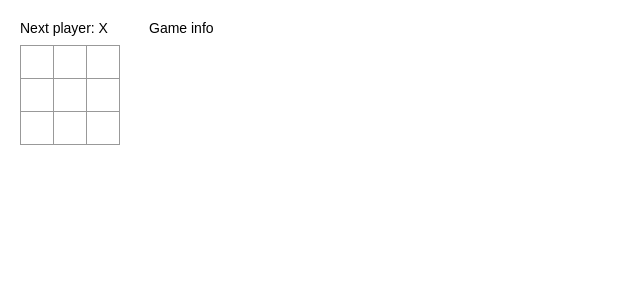
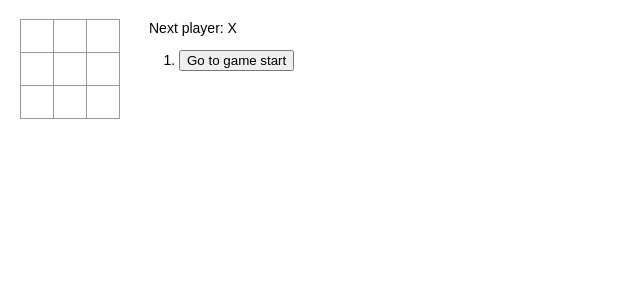
Before and after one commit to KMSlohan/react-app, a React (Create React App) app: page / in a window 1280 px wide. Shown: the top 300 px of the page, without its empty margins (0-640 px from the left). Built offline with nearby package versions, Linux system fonts and the light colour scheme.

Commit message:
과거 기록 기억

```diff
--- a/src/App.js
+++ b/src/App.js
@@ -1,14 +1,83 @@
 import "./App.css"
+import React, { useState } from 'react'
 import Board from "./components/Board";
 
 function App() {
+
+   /**
+   * 첫 번째 인수 : 변수 이름 (getter)
+   * 두 번째 인수 : State를 정하는 함수 (setter)
+   */
+  const [history, setHistory] = useState([{squares: Array(9).fill(null)}]);
+  const [xIsNext, setXIsNext] = useState(true)
+
+  const calculateWinner = (squares) => {
+    const lines = [
+      [0, 1, 2],
+      [3, 4, 5],
+      [6, 7, 8],
+      [0, 3, 6],
+      [1, 4, 7],
+      [2, 5, 8],
+      [0, 4, 8],
+      [2, 4, 6]
+    ]
+    for (let index = 0; index < lines.length; index++) {
+      const [a, b, c] = lines[index]
+      if(squares[a] && squares[a] === squares[b] && squares[a] === squares[c]) {
+        return squares[a]
+      }
+    }
+    return null
+  }
+
+  const current = history[history.length - 1] // 최신 동작
+  const winner = calculateWinner(current.squares)
+
+
+  let status;
+  if (winner) {
+    status = 'Winner: ' + winner
+  } else {
+    status =  `Next player: ${xIsNext ? 'X' : 'O'}`
+  }
+
+  /**
+     * CELL CLICK EVENT
+     * 클릭시 X, O 교체
+     * */
+  const handleClick = (i) => {
+    const newSquares = current.squares.slice()
+
+    if (calculateWinner(newSquares) || newSquares[i]) {
+      return
+    }
+
+    newSquares[i] = xIsNext ? 'X' : 'O'
+    setHistory([...history, { squares : newSquares }])
+    // setXIsNext(!xIsNext) // 여러 개의 setXIsNext가 있어도 하나만 실행이 된다.
+    setXIsNext(prev => !prev) // 여러 개의 setXIsNext가 있으면 여러 개가 다 실행이 된다.
+  }
+
+  const moves = history.map((step, move) => {
+    const desc = move ?
+    'Go to move #' + move :
+    'Go to game start'
+    return (
+      <li key={move}>
+        <button>{desc}</button>
+      </li>
+    )
+  })
+
   return (
     <div className="game">
       <div className="game-board">
-        <Board />
+        <Board squares={current.squares} onClick={(i) => handleClick(i)}/>
       </div>
       <div className="game-info">
-        Game info
+        <div className="status">{status}</div>
+        <ol>{moves}</ol>
       </div>
     </div>
   );
--- a/src/components/Board.js
+++ b/src/components/Board.js
@@ -2,66 +2,11 @@ import React, { useState } from 'react'
 import Square from './Square'
 import "./Board.css"
 
-const Board = () => {
-
-  /**
-   * 첫 번째 인수 : 변수 이름 (getter)
-   * 두 번째 인수 : State를 정하는 함수 (setter)
-   */
-  const [squares, setSquares] = useState(Array(9).fill(null))
-  const [xIsNext, setXIsNext] = useState(true)
-
-  // 승자 결정
-  const calculateWinner = (squares) => {
-    const lines = [
-      [0, 1, 2],
-      [3, 4, 5],
-      [6, 7, 8],
-      [0, 3, 6],
-      [1, 4, 7],
-      [2, 5, 8],
-      [0, 4, 8],
-      [2, 4, 6]
-    ]
-    for (let index = 0; index < lines.length; index++) {
-      const [a, b, c] = lines[index]
-      if(squares[a] && squares[a] === squares[b] && squares[a] === squares[c]) {
-        return squares[a]
-      }
-    }
-    return null
-  }
-
-  // 승자 표시
-  const winner = calculateWinner(squares)
-  let status;
-  if (winner) {
-    status = 'Winner: ' + winner
-  } else {
-    status =  `Next player: ${xIsNext ? 'X' : 'O'}`
-  }
-
-
-  /**
-   * CELL CLICK EVENT
-   * 클릭시 X, O 교체
-   * */
-  const handleClick = (i) => {
-    const newSquares = squares.slice()
-
-    if (calculateWinner(newSquares) || newSquares[i]) {
-      return
-    }
-
-    newSquares[i] = xIsNext ? 'X' : 'O'
-    setSquares(newSquares)
-    // setXIsNext(!xIsNext) // 여러 개의 setXIsNext가 있어도 하나만 실행이 된다.
-    setXIsNext(prev => !prev) // 여러 개의 setXIsNext가 있으면 여러 개가 다 실행이 된다.
-
-  }
+const Board = ({squares, onClick}) => {
 
   const renderSquare = (i) => {
-    return <Square value={squares[i]} onClick={() => handleClick(i)} />
+    return <Square value={squares[i]}
+      onClick={() => onClick(i)} />
   }
 
 
@@ -73,7 +18,6 @@ const Board = () => {
    */
     return (
       <div>
-        <div className='status'>{status}</div>
         <div className='board-row'>
           {renderSquare(0)}
           {renderSquare(1)}
```
